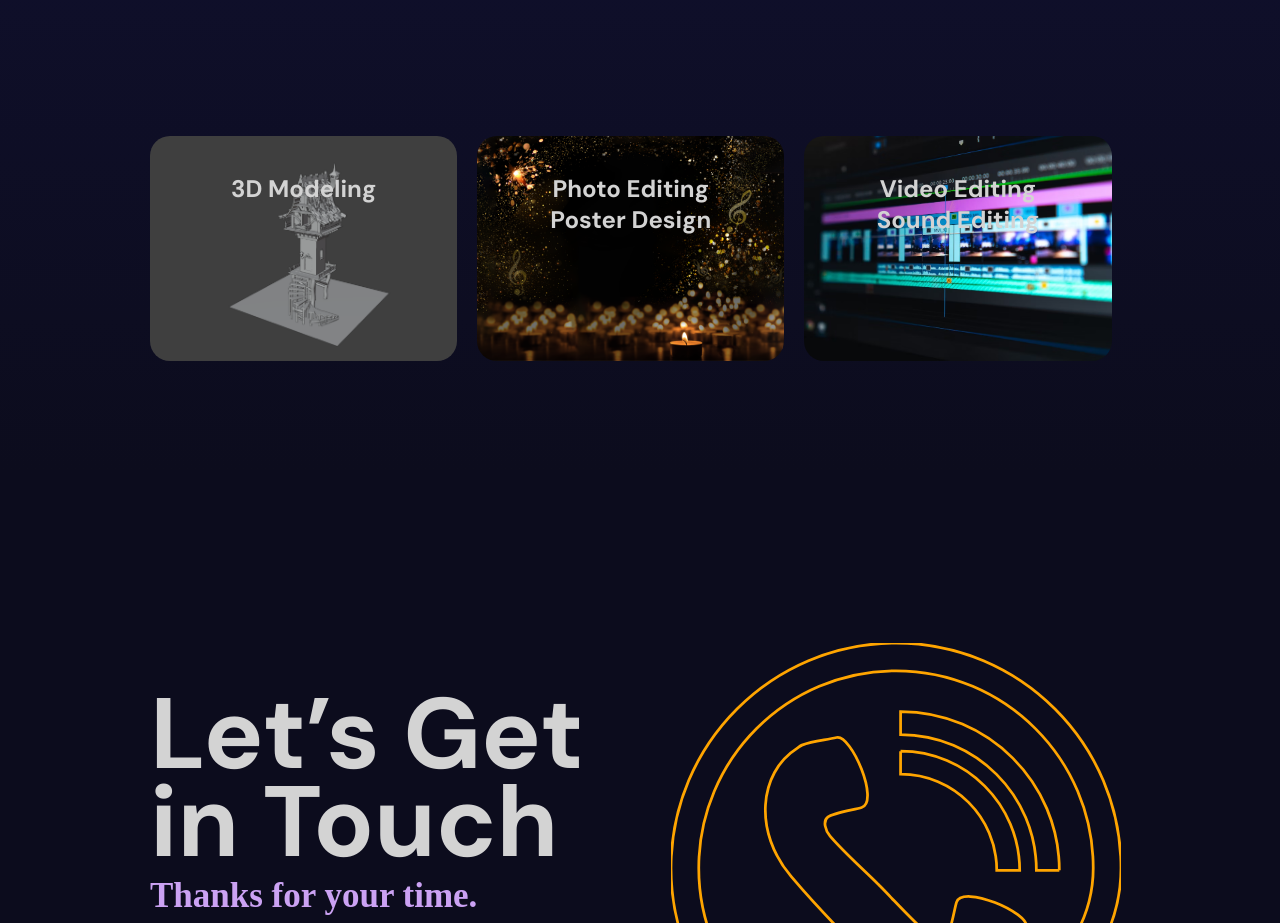
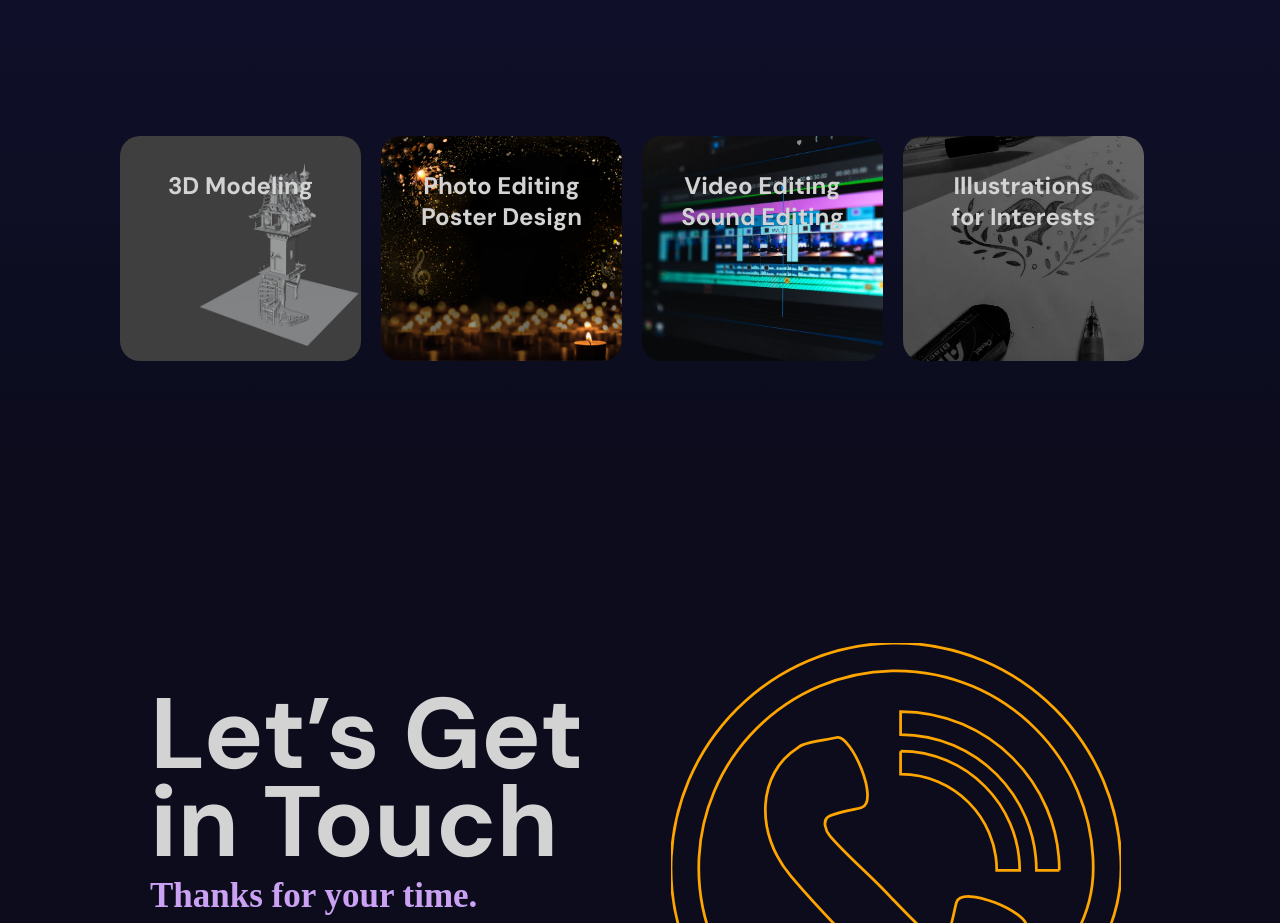
Before and after one commit to guanroger/guanroger.github.io, a React (Vite) app: page / in a window 1280 px wide. Shown: the part 6880-7803 px from the top of the page. Built offline with nearby package versions, Linux system fonts and the light colour scheme.

Commit message:
change others sections and update resume

```diff
--- a/src/components/others/Others.jsx
+++ b/src/components/others/Others.jsx
@@ -61,6 +61,9 @@ const Others = () =>{
               >
                 <motion.h2 initial ={{display: "block"}}> 3D Modeling</motion.h2>
                 <motion.h3 >Self-learning Blender</motion.h3>
+                <a href="">
+                  <motion.h3 ></motion.h3>
+                </a>
 
               </motion.div>
 
@@ -75,6 +78,9 @@ const Others = () =>{
               >
                 <motion.h2 initial ={{display: "block"}}>{parse("Photo Editing <br>Poster Design")}</motion.h2>
                 <motion.h3 >Using Photoshop, Illustrator, etc.</motion.h3>
+                <a href="">
+                  <motion.h3 ></motion.h3>
+                </a>
 
               </motion.div>
               <motion.div
@@ -88,6 +94,26 @@ const Others = () =>{
               >
                 <motion.h2 initial ={{display: "block"}}>{parse("Video Editing <br>Sound Editing")}</motion.h2>
                 <motion.h3 >Using Adobe Premire, Audition, PowerDirector, etc.</motion.h3>
+                <a href="">
+                  <motion.h3 ></motion.h3>
+                </a>
+
+
+              </motion.div>
+              <motion.div
+                className="box"
+                style={{
+                    background: `url('/others/illus.png')`,
+                    backgroundSize: 'cover',
+                    transition: 'background-color 0.3s ease-in-out', // Optional: Add a smooth transition
+                  }}
+
+              >
+                <motion.h2 initial ={{display: "block"}}>{parse("Illustrations<br>for Interests")}</motion.h2>
+                <motion.h3 >Using Photoshop, Illustrator, etc.</motion.h3>
+                <a href="https://www.instagram.com/roger.daydreamingart/">
+                  <motion.h3 >Learn More</motion.h3>
+                </a>
 
 
               </motion.div>
--- a/src/components/others/others.scss
+++ b/src/components/others/others.scss
@@ -157,8 +157,8 @@
     max-width: 1366px;
     margin: auto;
     height: 250px;
-    margin-left: 150px;
-    margin-right: 150px;
+    margin-left: 120px;
+    margin-right: 120px;
     margin-bottom: 100px;
     gap: 20px;
     align-self: center;
@@ -170,7 +170,7 @@
       margin-left: 0px;
       margin-right: 0px;
       width: 100%;
-      margin-top: -400px;
+      margin-top: -450px;
 
     }
 
@@ -210,7 +210,7 @@
       }
       h3{
         display: none;
-        margin-bottom: 50px;
+        margin-bottom: 25px;
         font-family: 'Garamond', serif;
 
         @include mobile{
@@ -230,10 +230,9 @@
 
 
       button {
-        padding: 10px;
         background-color: orange;
         border: none;
-        width: 50%;
+        width: 100%;
         padding: 5px;
         cursor: pointer;
 
```
Also changed, not shown: public/others/illus.png (added), 1 other file (tests, documents, lock files or other folders).
